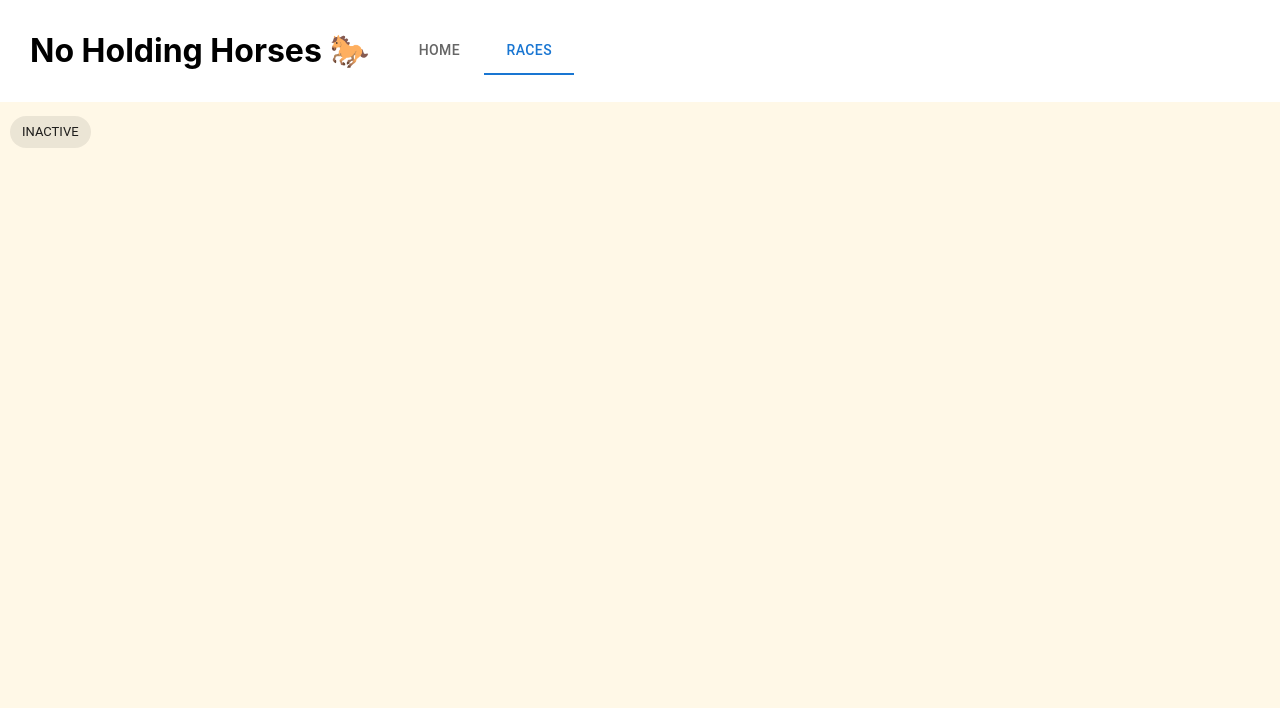
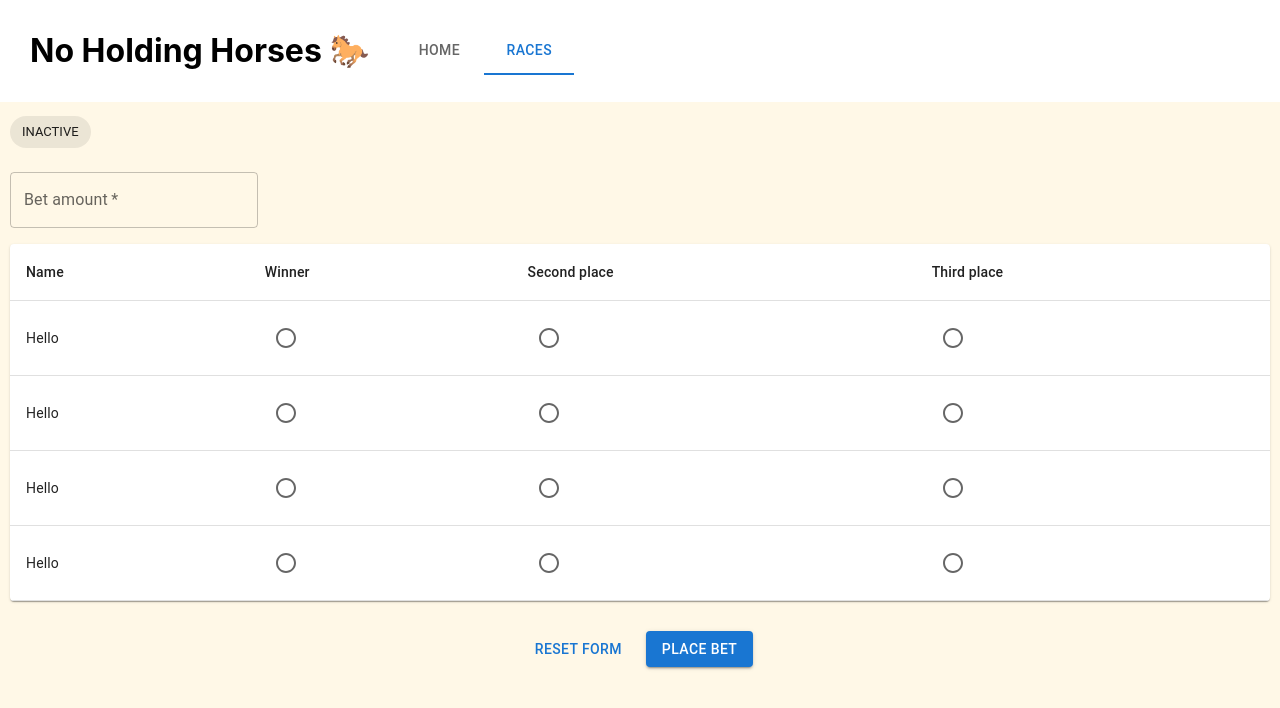
Before and after one commit to weronikaolejniczak/no-holding-horses, a React (Create React App) app: page /races/1 in a window 1280 px wide. Shown: the top 708 px of the page. Built offline with nearby package versions, Linux system fonts and the light colour scheme; no server answers.

Commit message:
prepare BetForm

```diff
--- /dev/null
+++ b/src/components/BetForm.tsx
@@ -0,0 +1,39 @@
+import { Button, TextField } from '@mui/material';
+
+import { ParticipantsTable } from 'components/ParticipantsTable';
+
+export const BetForm = () => {
+  // TODO: fix any type
+  const handleOnChange = (event: any) => {
+    console.log(event.target.value);
+  };
+
+  return (
+    <div className="bet-form">
+      <TextField
+        label="Bet amount"
+        color="primary"
+        onChange={handleOnChange}
+        type="number"
+        required
+        aria-required
+        sx={{ marginBottom: 2 }}
+      />
+      <ParticipantsTable />
+      <div
+        style={{
+          display: 'flex',
+          alignItems: 'center',
+          justifyContent: 'center',
+          marginTop: 30,
+          width: '100%',
+        }}
+      >
+        <Button variant="text" sx={{ marginRight: 2 }}>
+          Reset form
+        </Button>
+        <Button variant="contained">Place bet</Button>
+      </div>
+    </div>
+  );
+};
--- /dev/null
+++ b/src/components/ParticipantsTable.tsx
@@ -0,0 +1,67 @@
+import {
+  Table,
+  TableBody,
+  TableCell,
+  TableContainer,
+  TableHead,
+  TableRow,
+  Paper,
+  Radio,
+} from '@mui/material';
+
+export const ParticipantsTable = () => {
+  const rows = [
+    { name: 'Hello', winner: false, secondPlace: false, thirdPlace: false },
+    { name: 'Hello', winner: false, secondPlace: false, thirdPlace: false },
+    { name: 'Hello', winner: false, secondPlace: false, thirdPlace: false },
+    { name: 'Hello', winner: false, secondPlace: false, thirdPlace: false },
+  ];
+
+  const toggleRadio = (
+    participant: string,
+    betPlace: 'winner' | 'secondPlace' | 'thirdPlace',
+  ) => {
+    console.log(participant);
+    console.log(betPlace);
+  };
+
+  return (
+    <TableContainer component={Paper}>
+      <Table>
+        <TableHead>
+          <TableRow>
+            <TableCell>Name</TableCell>
+            <TableCell>Winner</TableCell>
+            <TableCell>Second place</TableCell>
+            <TableCell>Third place</TableCell>
+          </TableRow>
+        </TableHead>
+        <TableBody>
+          {rows.map((row) => (
+            <TableRow key={row.name}>
+              <TableCell>{row.name}</TableCell>
+              <TableCell>
+                <Radio
+                  onChange={() => toggleRadio(row.name, 'winner')}
+                  checked={row.winner}
+                />
+              </TableCell>
+              <TableCell>
+                <Radio
+                  onChange={() => toggleRadio(row.name, 'secondPlace')}
+                  checked={row.secondPlace}
+                />
+              </TableCell>
+              <TableCell>
+                <Radio
+                  onChange={() => toggleRadio(row.name, 'thirdPlace')}
+                  checked={row.thirdPlace}
+                />
+              </TableCell>
+            </TableRow>
+          ))}
+        </TableBody>
+      </Table>
+    </TableContainer>
+  );
+};
--- a/src/pages/Race.tsx
+++ b/src/pages/Race.tsx
@@ -6,6 +6,7 @@ import { Chip } from '@mui/material';
 import styles from 'pages/Race.module.css';
 import { getRaceByIdRequest } from 'redux/race/actions/getRaceById';
 import { selectRace } from 'redux/race/raceSelectors';
+import { BetForm } from 'components/BetForm';
 
 export const Race = () => {
   const dispatch = useDispatch();
@@ -18,11 +19,14 @@ export const Race = () => {
   }, [dispatch, id]);
 
   return (
-    <div className={styles.race}>
-      <header style={{ alignItems: 'center', display: 'flex' }}>
+    <section className={styles.race}>
+      <header
+        style={{ alignItems: 'center', display: 'flex', marginBottom: 20 }}
+      >
         <Chip label={active ? 'ACTIVE' : 'INACTIVE'} sx={{ marginRight: 2 }} />
         <h2>{name}</h2>
       </header>
-    </div>
+      <BetForm />
+    </section>
   );
 };
```
